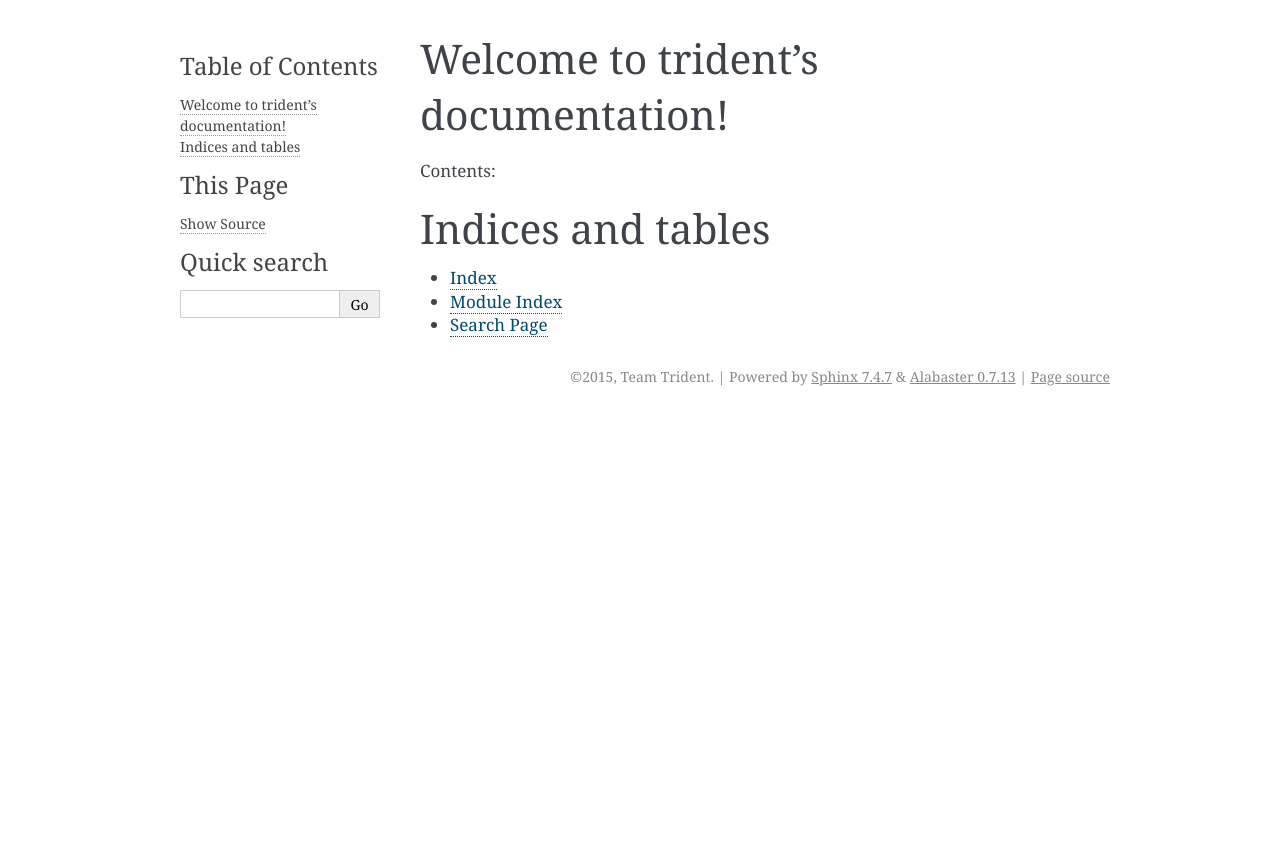
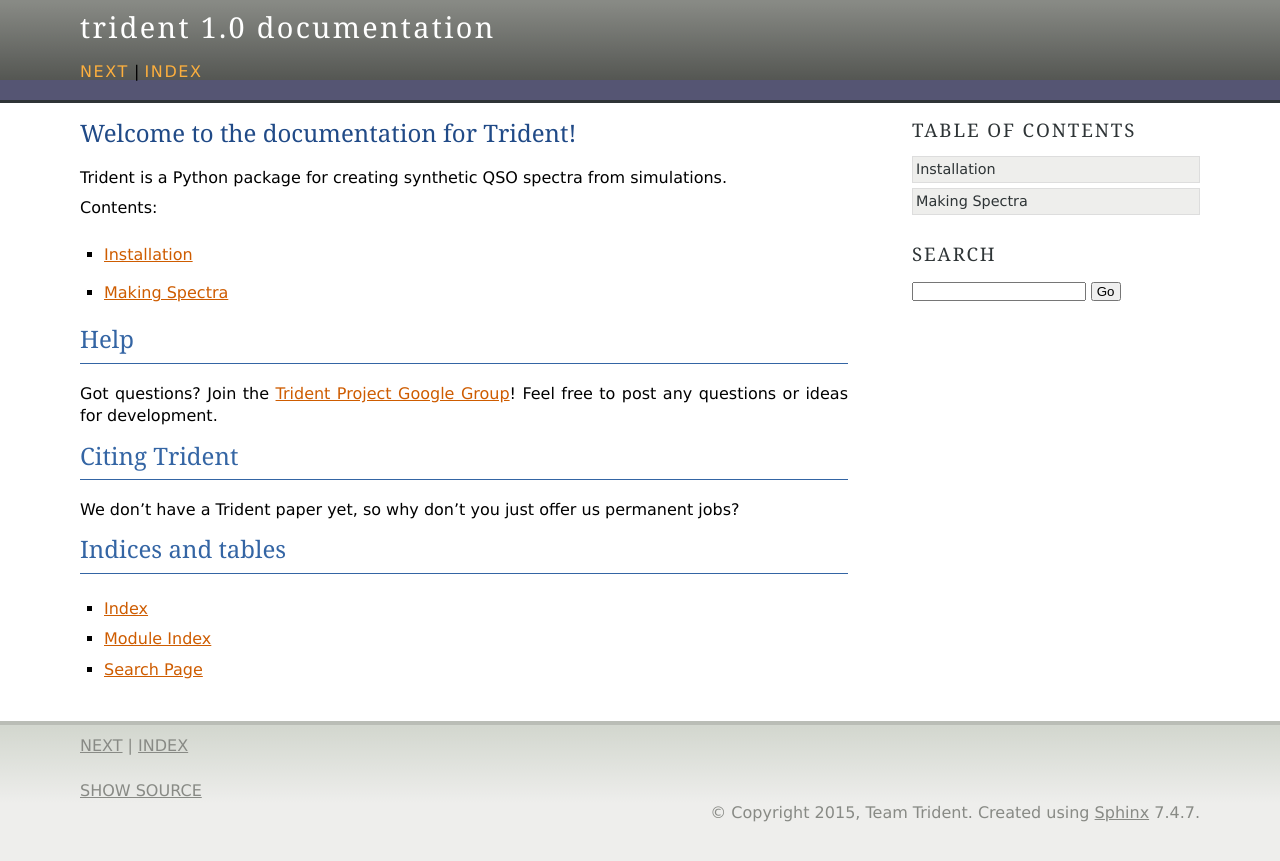
Before and after one commit to trident-project/trident, a Sphinx documentation site: the page built from doc/source/index.rst, in a window 1280 px wide. Shown: the top 861 px of the page. Built offline with Sphinx 7.4.7, drawn with Linux system fonts in a browser that asks for light colours.

Commit message:
Adding some template doc files and examples.

```diff
--- /dev/null
+++ b/doc/source/MakingSpectra.rst
@@ -0,0 +1,6 @@
+.. _making-spectra:
+
+Making Spectra
+==============
+
+Just make 'em!
--- a/doc/source/conf.py
+++ b/doc/source/conf.py
@@ -110,7 +110,7 @@ todo_include_todos = False
 
 # The theme to use for HTML and HTML Help pages.  See the documentation for
 # a list of builtin themes.
-html_theme = 'alabaster'
+html_theme = 'agogo'
 
 # Theme options are theme-specific and customize the look and feel of a theme
 # further.  For a list of options available for each theme, see the
--- a/doc/source/index.rst
+++ b/doc/source/index.rst
@@ -3,18 +3,34 @@
    You can adapt this file completely to your liking, but it should at least
    contain the root `toctree` directive.
 
-Welcome to trident's documentation!
-===================================
+Welcome to the documentation for Trident!
+=========================================
+
+Trident is a Python package for creating synthetic QSO spectra from simulations.
 
 Contents:
 
 .. toctree::
    :maxdepth: 2
 
+   Installation.rst
+   MakingSpectra.rst
 
+Help
+----
+
+Got questions?  Join the `Trident Project Google Group
+<https://groups.google.com/forum/#!forum/trident-project-users>`_!  Feel
+free to post any questions or ideas for development.
+
+Citing Trident
+--------------
+
+We don't have a Trident paper yet, so why don't you just offer us
+permanent jobs?
 
 Indices and tables
-==================
+------------------
 
 * :ref:`genindex`
 * :ref:`modindex`
```
Also changed, not shown: doc/source/Installation.rst (added, +45 -0 lines).
